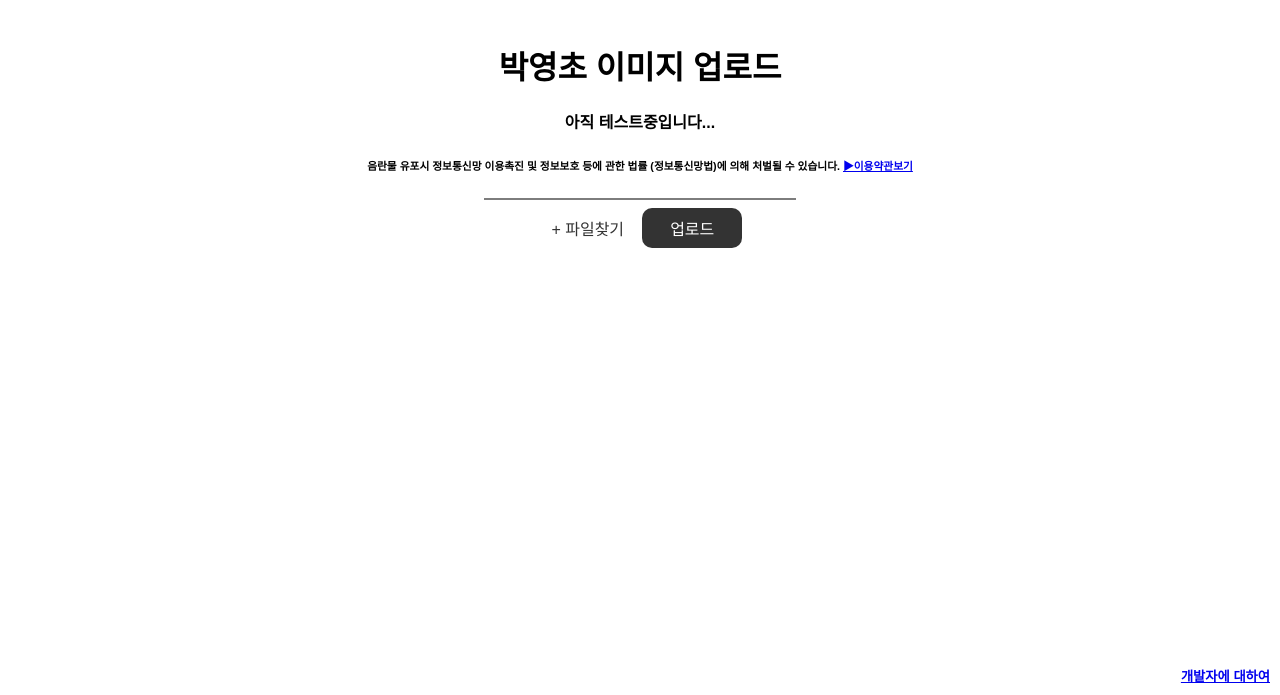
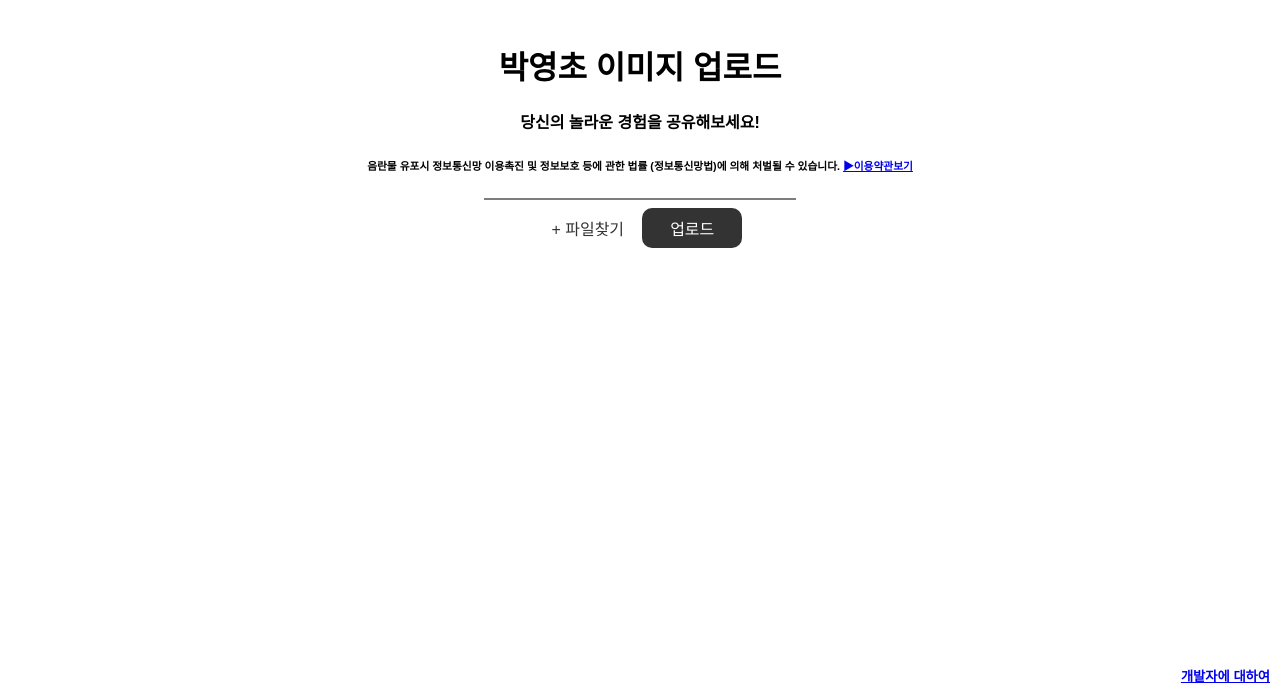
Before and after one commit to jaksim0sec/bbbi, a website: page index.html in a window 1280 px wide. Shown: the part 105-800 px from the top of the page. Drawn offline with Linux system fonts and the light colour scheme; a web font is replaced by a local one.

Commit message:
Update index.html

```diff
--- a/index.html
+++ b/index.html
@@ -218,7 +218,7 @@
   <div id="bodyer">
     <div id="content">
       <h1>박영초 이미지 업로드</h1>
-      <h4>아직 테스트중입니다...</h4><span><h5><a href="https://naver.me/xKQingLm" style = "position:absolute; bottom:10px; right:10px;"> 개발자에 대하여</a></h5></span>
+      <h4>당신의 놀라운 경험을 공유해보세요!</h4><span><h5><a href="https://naver.me/xKQingLm" style = "position:absolute; bottom:10px; right:10px;"> 개발자에 대하여</a></h5></span>
       <h6>음란물 유포시 정보통신망 이용촉진 및 정보보호 등에 관한 법률 (정보통신망법)에 의해 처벌될 수 있습니다. <span><a href="/rule">▶이용약관보기</a></span></h6>
         <hr style="width: 25%; border: 0.5px solid #7d7d7d;">
         <div class="file-upload">
```
